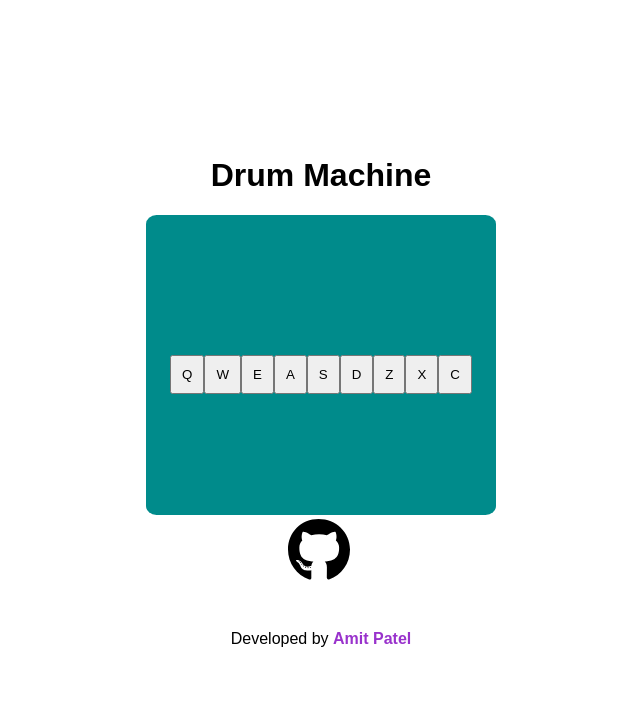
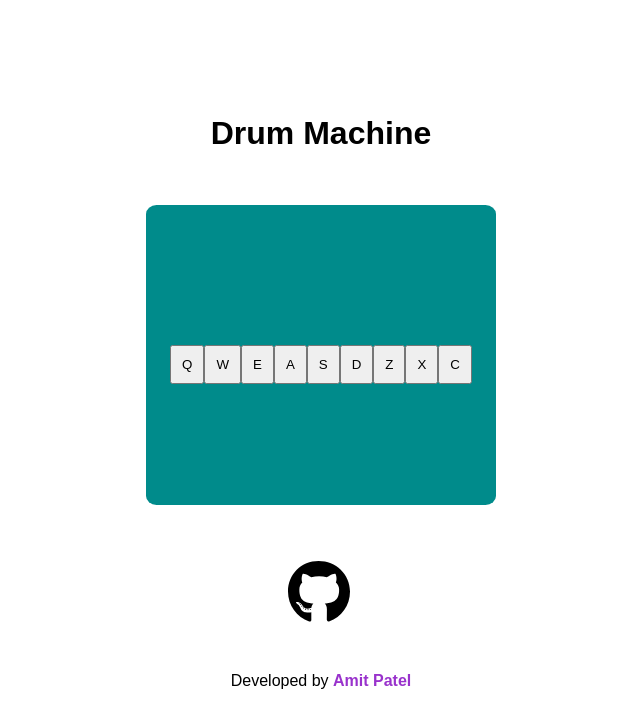
Before and after one commit to AmitP88/Drum-Machine-React-Version, a React (Create React App) app: page / in a window 1280 px wide. Shown: the top 728 px of the page, without its empty margins (319-959 px from the left). Built offline with nearby package versions, Linux system fonts and the light colour scheme.

Commit message:
added margin-top and margin-bottom of 15% each to .container to space out elements evenly

```diff
--- a/src/App.css
+++ b/src/App.css
@@ -22,7 +22,8 @@ body {
   height: 300px;
   background-color: darkcyan;
   margin: 0 auto;
-  margin-top: 5%;
+  margin-top: 15%;
+  margin-bottom: 15%;
   border-radius: 3%;
 }
 
```
